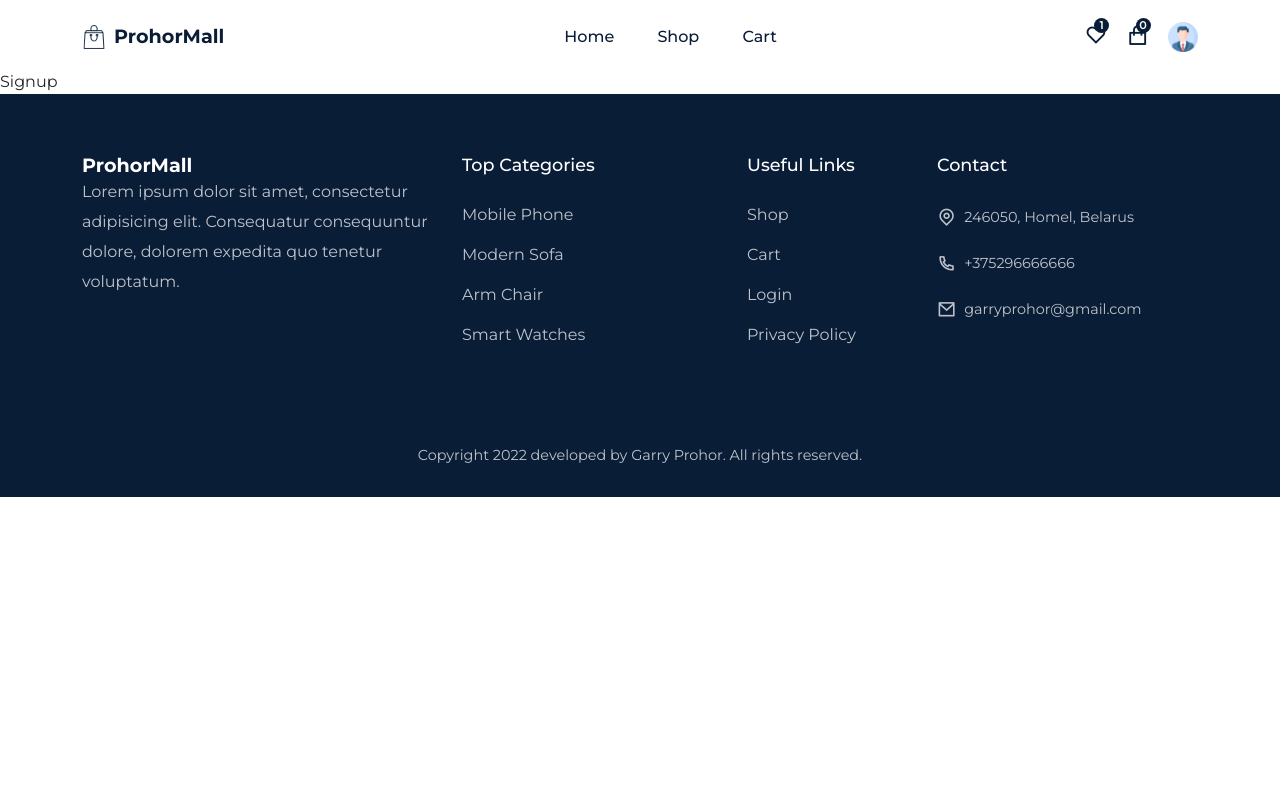
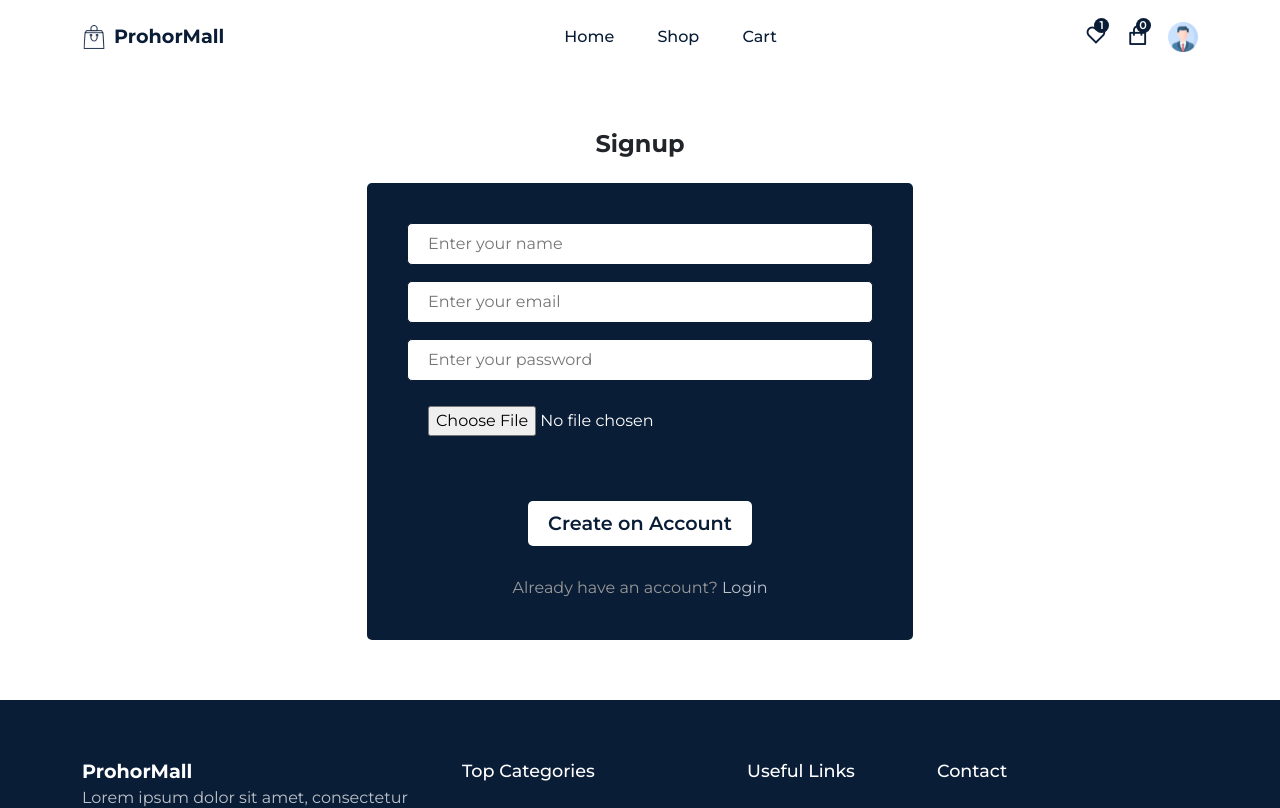
Before and after one commit to GarryProhor/mall-begin, a React (Create React App) app: page /signup in a window 1280 px wide. Shown: the top 808 px of the page. Built offline with nearby package versions, Linux system fonts and the light colour scheme.

Commit message:
login & signup page

```diff
--- a/package.json
+++ b/package.json
@@ -8,6 +8,7 @@
     "@testing-library/react": "^13.4.0",
     "@testing-library/user-event": "^13.5.0",
     "bootstrap": "^5.2.1",
+    "firebase": "^9.11.0",
     "framer-motion": "^7.3.2",
     "react": "^18.2.0",
     "react-dom": "^18.2.0",
--- a/src/pages/Login/Login.css
+++ b/src/pages/Login/Login.css
@@ -0,0 +1,17 @@
+
+.auth__form{
+    background: var(--primary-color);
+    padding: 40px;
+    border-radius: 5px;
+}
+.auth__btn{
+    background: #ffffff !important;
+    color: var(--primary-color);
+    font-weight: 600;
+}
+.auth__form p{
+    margin-top: 30px;
+}
+.auth__form p a{
+    color: rgba(255, 255, 255, 0.735);
+}
--- a/src/pages/Login/index.jsx
+++ b/src/pages/Login/index.jsx
@@ -1,11 +1,36 @@
-import React from 'react';
+import React, {useState} from 'react';
 import './Login.css';
+import Helmet from "../../components/Helmet";
+import {Col, Container, Form, FormGroup, Row} from "reactstrap";
+import {Link} from "react-router-dom";
 
 const Login = () => {
+    const [email, setEmail] = useState('');
+    const [password, setPassword] = useState('');
     return (
-        <div>
-            Login
-        </div>
+        <Helmet title='Login'>
+            <section>
+                <Container>
+                    <Row>
+                        <Col lg='6' className='m-auto text-center'>
+                            <h3 className='fw-bold fs-4 mb-4'>Login</h3>
+                            <Form className='auth__form'>
+                                <FormGroup className='form__group'>
+                                    <input type='email' placeholder='Enter your email'
+                                    value={email} onChange={event => setEmail(event.target.value)}/>
+                                </FormGroup>
+                                <FormGroup className='form__group'>
+                                    <input type='password' placeholder='Enter your password'
+                                           value={password} onChange={event => setPassword(event.target.value)}/>
+                                </FormGroup>
+                                <button type='submit' className='buy__btn auth__btn'>Login</button>
+                                <p>Don't have an account? <Link to='/signup'>Create an account</Link></p>
+                            </Form>
+                        </Col>
+                    </Row>
+                </Container>
+            </section>
+        </Helmet>
     );
 };
 
--- a/src/pages/Signup/Signup.css
+++ b/src/pages/Signup/Signup.css
@@ -0,0 +1,4 @@
+.auth__form input[type='file']{
+     color: #ffffff;
+    cursor: pointer;
+}
--- a/src/pages/Signup/index.jsx
+++ b/src/pages/Signup/index.jsx
@@ -1,11 +1,46 @@
-import React from 'react';
+import React, {useState} from 'react';
 import './Signup.css';
+import Helmet from "../../components/Helmet";
+import {Col, Container, Form, FormGroup, Row} from "reactstrap";
+import {Link} from "react-router-dom";
 
 const Signup = () => {
+    const [userName, setUserName] = useState('');
+    const [email, setEmail] = useState('');
+    const [password, setPassword] = useState('');
+    const [file, setFile] = useState(null);
     return (
-        <div>
-            Signup
-        </div>
+        <Helmet title='Signup'>
+            <section>
+                <Container>
+                    <Row>
+                        <Col lg='6' className='m-auto text-center'>
+                            <h3 className='fw-bold fs-4 mb-4'>Signup</h3>
+                            <Form className='auth__form'>
+                                <FormGroup className='form__group'>
+                                    <input type='text' placeholder='Enter your name'
+                                           value={userName} onChange={event => setUserName(event.target.value)}/>
+                                </FormGroup>
+                                <FormGroup className='form__group'>
+                                    <input type='email' placeholder='Enter your email'
+                                           value={email} onChange={event => setEmail(event.target.value)}/>
+                                </FormGroup>
+                                <FormGroup className='form__group'>
+                                    <input type='password' placeholder='Enter your password'
+                                           value={password} onChange={event => setPassword(event.target.value)}/>
+                                </FormGroup>
+                                <FormGroup className='form__group'>
+                                    <input type='file'
+                                           value={password} onChange={event => setFile(event.target.files[0])}/>
+                                </FormGroup>
+                                <button type='submit' className='buy__btn auth__btn'>Create on Account</button>
+                                <p>Already have an account? <Link to='/login'>Login</Link></p>
+                            </Form>
+                        </Col>
+                    </Row>
+                </Container>
+            </section>
+        </Helmet>
     );
 };
 
```
Also changed, not shown: 1 other file (tests, documents, lock files or other folders).
